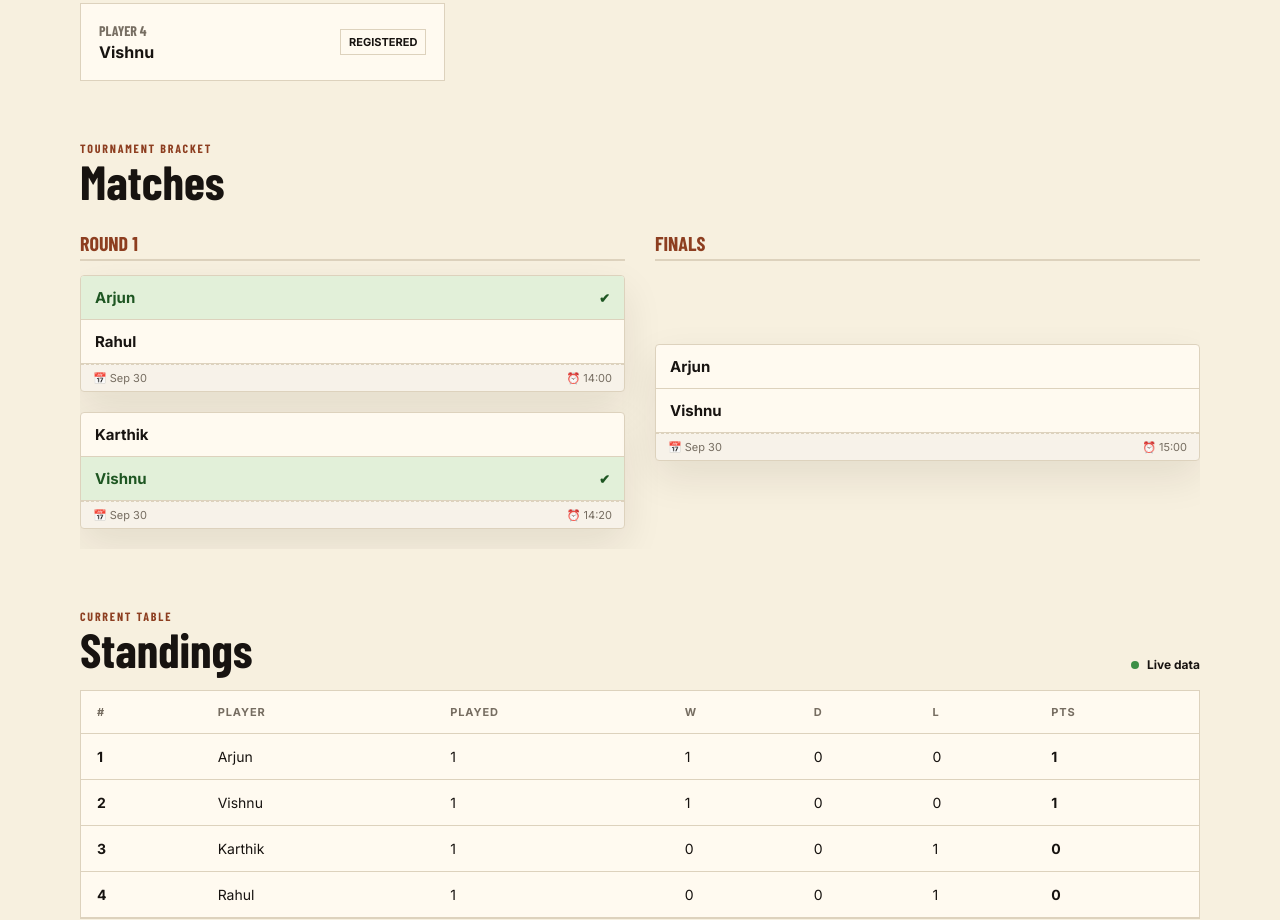
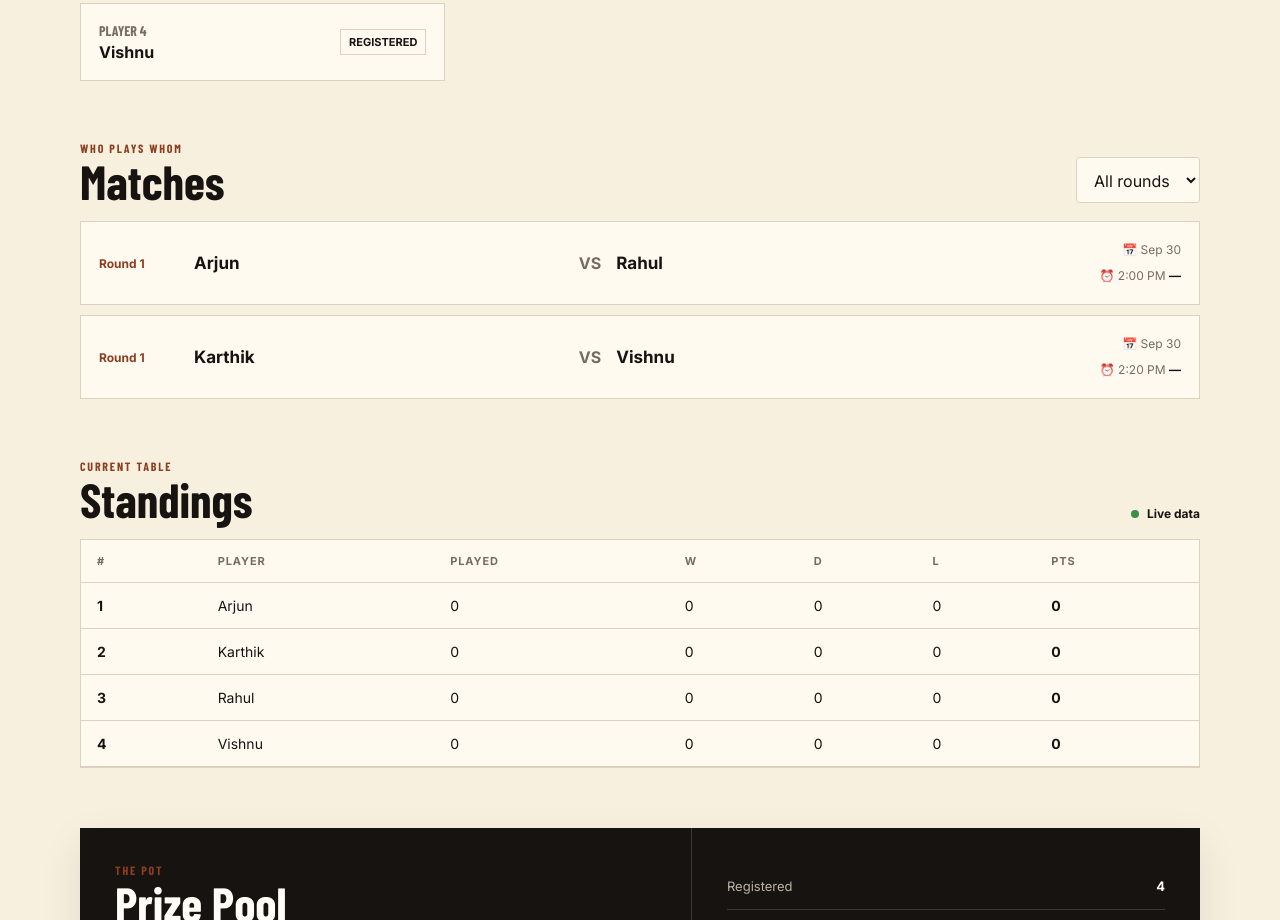
Before and after one commit to lKRITHEESH/aero-chess-open, a plain HTML site: page index.html in a window 1280 px wide. Shown: the part 1158-2078 px from the top of the page. Drawn offline with nearby package versions, Linux system fonts and the light colour scheme; a web font is replaced by a local one.

Commit message:
Add files via upload

```diff
--- a/app.js
+++ b/app.js
@@ -13,9 +13,8 @@ const sampleData = {
     {id:"4", name:"Vishnu", paid:"NO", status:"Registered"}
   ],
   matches: [
-    {round:"Round 1", player1:"Arjun", player2:"Rahul", date:"Sep 30", time:"14:00", result:"P1"},
-    {round:"Round 1", player1:"Karthik", player2:"Vishnu", date:"Sep 30", time:"14:20", result:"P2"},
-    {round:"Finals", player1:"Arjun", player2:"Vishnu", date:"Sep 30", time:"15:00", result:"Pending"}
+    {round:"Round 1", player1:"Arjun", player2:"Rahul", date:"Sep 30", time:"2:00 PM", result:"—"},
+    {round:"Round 1", player1:"Karthik", player2:"Vishnu", date:"Sep 30", time:"2:20 PM", result:"—"}
   ]
 };
 
@@ -70,6 +69,7 @@ function render(){
   renderPlayers(players);
   renderMatches(matches);
   renderStandings(players, matches);
+  renderRounds(matches);
 
   $("updatedAt").textContent = "Updated " + new Date().toLocaleString("en-IN", {
     day:"2-digit", month:"short", year:"numeric", hour:"2-digit", minute:"2-digit"
@@ -86,57 +86,29 @@ function renderPlayers(players){
     </article>`).join("") : `<div class="empty">No players found.</div>`;
 }
 
+function renderRounds(matches){
+  const select = $("roundFilter");
+  const old = select.value;
+  const rounds = [...new Set(matches.map(m=>m.round).filter(Boolean))];
+  select.innerHTML = `<option value="all">All rounds</option>` + rounds.map(r=>`<option value="${esc(r)}">${esc(r)}</option>`).join("");
+  select.value = rounds.includes(old) ? old : "all";
+}
+
 function renderMatches(matches){
-  const container = $("matchesList");
-  if(!matches || !matches.length){
-    container.innerHTML = `<div class="empty">No matches published yet.</div>`;
-    return;
-  }
-
-  const roundsMap = {};
-  const roundOrder = [];
-  matches.forEach(m => {
-    const roundName = m.round || "Round 1";
-    if(!roundsMap[roundName]){
-      roundsMap[roundName] = [];
-      roundOrder.push(roundName);
-    }
-    roundsMap[roundName].push(m);
-  });
-
-  let bracketHTML = `<div class="bracket-container">`;
-
-  roundOrder.forEach((rName) => {
-    bracketHTML += `<div class="bracket-round"><div class="bracket-round-title">${esc(rName)}</div><div class="bracket-matches">`;
-
-    roundsMap[rName].forEach(m => {
-      const res = String(m.result || "").trim().toLowerCase();
-      const p1Won = ["p1","player1","1","win1"].includes(res) || res === String(m.player1).toLowerCase()+" win";
-      const p2Won = ["p2","player2","2","win2"].includes(res) || res === String(m.player2).toLowerCase()+" win";
-
-      bracketHTML += `
-        <div class="bracket-match">
-          <div class="bracket-player ${p1Won ? 'winner' : ''}">
-            <span class="p-name">${esc(m.player1 || 'TBA')}</span>
-            ${p1Won ? '<span class="win-badge">✔</span>' : ''}
-          </div>
-          <div class="bracket-player ${p2Won ? 'winner' : ''}">
-            <span class="p-name">${esc(m.player2 || 'TBA')}</span>
-            ${p2Won ? '<span class="win-badge">✔</span>' : ''}
-          </div>
-          <div class="bracket-info">
-            <span>📅 ${esc(m.date || 'TBA')}</span>
-            <span>⏰ ${esc(m.time || 'TBA')}</span>
-          </div>
-        </div>
-      `;
-    });
-
-    bracketHTML += `</div></div>`;
-  });
-
-  bracketHTML += `</div>`;
-  container.innerHTML = bracketHTML;
+  const filter = $("roundFilter").value;
+  const filtered = filter==="all" ? matches : matches.filter(m=>m.round===filter);
+  $("matchesList").innerHTML = filtered.length ? filtered.map(m=>`
+    <article class="match-card">
+      <div class="round">${esc(m.round || "Match")}</div>
+      <div class="player-a">${esc(m.player1)}</div>
+      <div class="vs">VS</div>
+      <div class="player-b">${esc(m.player2)}</div>
+      <div class="match-meta">
+        📅 ${esc(m.date || "TBA")}<br>
+        ⏰ ${esc(m.time || "TBA")}
+        <div class="result">${esc(m.result || "Pending")}</div>
+      </div>
+    </article>`).join("") : `<div class="empty">No matches published yet.</div>`;
 }
 
 function renderStandings(players, matches){
@@ -166,6 +138,7 @@ async function loadData(){
 }
 
 $("playerSearch").addEventListener("input", ()=>renderPlayers(state.players));
+$("roundFilter").addEventListener("change", ()=>renderMatches(state.matches));
 $("menuBtn").addEventListener("click", ()=>$("navLinks").classList.toggle("open"));
 
 loadData();
--- a/config.js
+++ b/config.js
@@ -5,7 +5,7 @@
   paste its Web App URL below.
 
   Example:
-  const API_URL = "https://script.google.com/macros/s/AKfycbyZXfO9rcLI5CtCtqCWJcsGwV76cvT4mYoEhPZaB8ghIk69kUAKspfENmvv8x6M5pvP/exec";
+  const API_URL = "https://script.google.com/macros/s/XXXXXXXX/exec";
 
   If API_URL is empty, the website uses the sample data in app.js.
 */
--- a/index.html
+++ b/index.html
@@ -39,7 +39,7 @@
           made to take a break, meet your classmates and enjoy the game.
         </p>
         <div class="hero-actions">
-          <a class="btn btn-primary" href="#matches">View Bracket</a>
+          <a class="btn btn-primary" href="#matches">View Matches</a>
           <a class="btn btn-ghost" href="#players">View Players</a>
         </div>
       </div>
@@ -106,9 +106,12 @@
     <section class="section" id="matches">
       <div class="section-head">
         <div>
-          <div class="section-kicker">TOURNAMENT BRACKET</div>
+          <div class="section-kicker">WHO PLAYS WHOM</div>
           <h2>Matches</h2>
         </div>
+        <select id="roundFilter" class="select">
+          <option value="all">All rounds</option>
+        </select>
       </div>
       <div id="matchesList" class="matches-list"></div>
     </section>
--- a/style.css
+++ b/style.css
@@ -47,76 +47,9 @@ h1 span{font-style:italic}
 .players-grid{display:grid;grid-template-columns:repeat(3,1fr);gap:12px}
 .player-card{background:var(--paper2);border:1px solid var(--line);padding:18px;display:flex;justify-content:space-between;align-items:center}
 .player-number{font-family:"Barlow Condensed";font-size:14px;color:var(--muted);font-weight:700}.player-name{font-weight:800;margin-top:3px}.player-status{font-size:11px;border:1px solid var(--line);padding:5px 8px;text-transform:uppercase;font-weight:800}
-
-/* Single-Elimination Bracket Tree Styling */
-.bracket-container {
-  display: flex;
-  gap: 30px;
-  overflow-x: auto;
-  padding: 10px 0 20px;
-}
-.bracket-round {
-  flex: 1;
-  min-width: 240px;
-  display: flex;
-  flex-direction: column;
-}
-.bracket-round-title {
-  font-family: "Barlow Condensed", sans-serif;
-  font-weight: 800;
-  font-size: 20px;
-  color: var(--accent2);
-  margin-bottom: 14px;
-  text-transform: uppercase;
-  border-bottom: 2px solid var(--line);
-  padding-bottom: 4px;
-}
-.bracket-matches {
-  display: flex;
-  flex-direction: column;
-  justify-content: space-around;
-  flex-grow: 1;
-  gap: 20px;
-}
-.bracket-match {
-  background: var(--paper2);
-  border: 1px solid var(--line);
-  border-radius: 4px;
-  box-shadow: var(--shadow);
-  overflow: hidden;
-}
-.bracket-player {
-  padding: 12px 14px;
-  display: flex;
-  justify-content: space-between;
-  align-items: center;
-  font-weight: 700;
-  font-size: 15px;
-  border-bottom: 1px solid var(--line);
-  color: var(--ink);
-}
-.bracket-player:last-of-type {
-  border-bottom: none;
-}
-.bracket-player.winner {
-  background: #e2f0d9;
-  color: #1e5622;
-}
-.win-badge {
-  font-size: 13px;
-  color: #1e5622;
-  font-weight: 800;
-}
-.bracket-info {
-  background: rgba(0,0,0,0.03);
-  padding: 6px 12px;
-  font-size: 11px;
-  color: var(--muted);
-  display: flex;
-  justify-content: space-between;
-  border-top: 1px dashed var(--line);
-}
-
+.matches-list{display:grid;gap:10px}
+.match-card{background:var(--paper2);border:1px solid var(--line);padding:18px;display:grid;grid-template-columns:80px 1fr auto 1fr 180px;gap:15px;align-items:center}
+.round{font-size:12px;font-weight:800;color:var(--accent2)}.player-a,.player-b{font-weight:800;font-size:17px}.vs{text-align:center;color:var(--muted);font-weight:800}.match-meta{text-align:right;color:var(--muted);font-size:12px;line-height:1.7}.result{display:inline-block;margin-top:5px;font-weight:800;color:var(--ink)}
 .table-wrap{overflow:auto;background:var(--paper2);border:1px solid var(--line)}
 table{width:100%;border-collapse:collapse;min-width:680px}th,td{padding:14px 16px;border-bottom:1px solid var(--line);text-align:left;font-size:14px}th{font-size:11px;text-transform:uppercase;letter-spacing:.08em;color:var(--muted)}td:nth-child(1),td:last-child{font-weight:800}
 .live-dot{font-size:12px;font-weight:700}.live-dot i{display:inline-block;width:8px;height:8px;background:#3c8f45;border-radius:50%;margin-right:5px}
@@ -124,16 +57,17 @@ table{width:100%;border-collapse:collapse;min-width:680px}th,td{padding:14px 16p
 .updated{text-align:center;color:var(--muted);font-size:11px;margin-top:38px}
 footer{background:var(--ink);color:var(--white);padding:25px 0}.footer-inner{display:flex;justify-content:space-between;gap:20px;font-size:13px}.footer-inner span{color:#aaa094}
 .empty{padding:30px;text-align:center;color:var(--muted);background:var(--paper2);border:1px dashed var(--line)}
-
+.badge-win{color:#28753a}.badge-loss{color:#9a3024}.badge-draw{color:#8a6a1c}
 @media(max-width:850px){
   nav{display:none;position:absolute;top:82px;left:0;right:0;background:var(--paper);padding:18px 4%;flex-direction:column;border-bottom:1px solid var(--line);z-index:10}
   nav.open{display:flex}.menu-btn{display:block}
   .hero-content{grid-template-columns:1fr}.knight-art{height:280px;order:-1}.knight{font-size:240px}.knight.mirror{transform:scaleX(-1) translateX(40px)}.center-cut{font-size:90px}
   .stats-grid{grid-template-columns:repeat(2,1fr)}.players-grid{grid-template-columns:repeat(2,1fr)}
+  .match-card{grid-template-columns:60px 1fr auto;gap:8px}.match-meta{grid-column:2/4;text-align:left}.vs{grid-column:3}
   .prize-card{grid-template-columns:1fr}.prize-right{border-left:0;border-top:1px solid #3d3832}
   .info-grid{grid-template-columns:1fr}
 }
 @media(max-width:560px){
   h1{font-size:58px}.stats-grid,.players-grid{grid-template-columns:1fr}.section-head{align-items:start;flex-direction:column}.search,.select{width:100%}
-  .hero{min-height:auto}.hero-content{padding:45px 0 30px}.big-money{font-size:65px}
+  .match-card{grid-template-columns:52px 1fr auto}.hero{min-height:auto}.hero-content{padding:45px 0 30px}.big-money{font-size:65px}
 }
```
